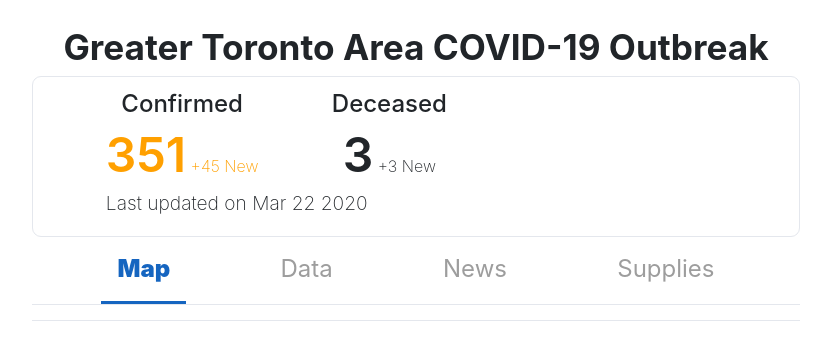
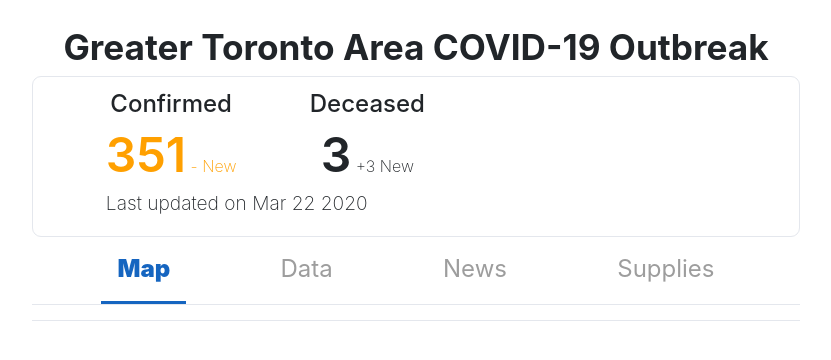
Before and after one commit to bblwq/gta-covid-tracker, a plain HTML site: page index.html in a window 1280 px wide. Shown: the whole page, without its empty margins (224-1055 px from the left). Drawn offline with nearby package versions, Linux system fonts and the light colour scheme.

Commit message:
Update index.html

```diff
--- a/index.html
+++ b/index.html
@@ -25,7 +25,7 @@
     <div class="container-sm numbers">
     <div class="data confirmed">
       <h2>Confirmed</h2>
-      <h2 class="confirmed-num">351<span style="font-size: 1rem; font-weight: 200;">   +45 New</span></h2>
+      <h2 class="confirmed-num">351<span style="font-size: 1rem; font-weight: 200;">   - New</span></h2>
     </div>
 
     <div class="data deaths">
```
